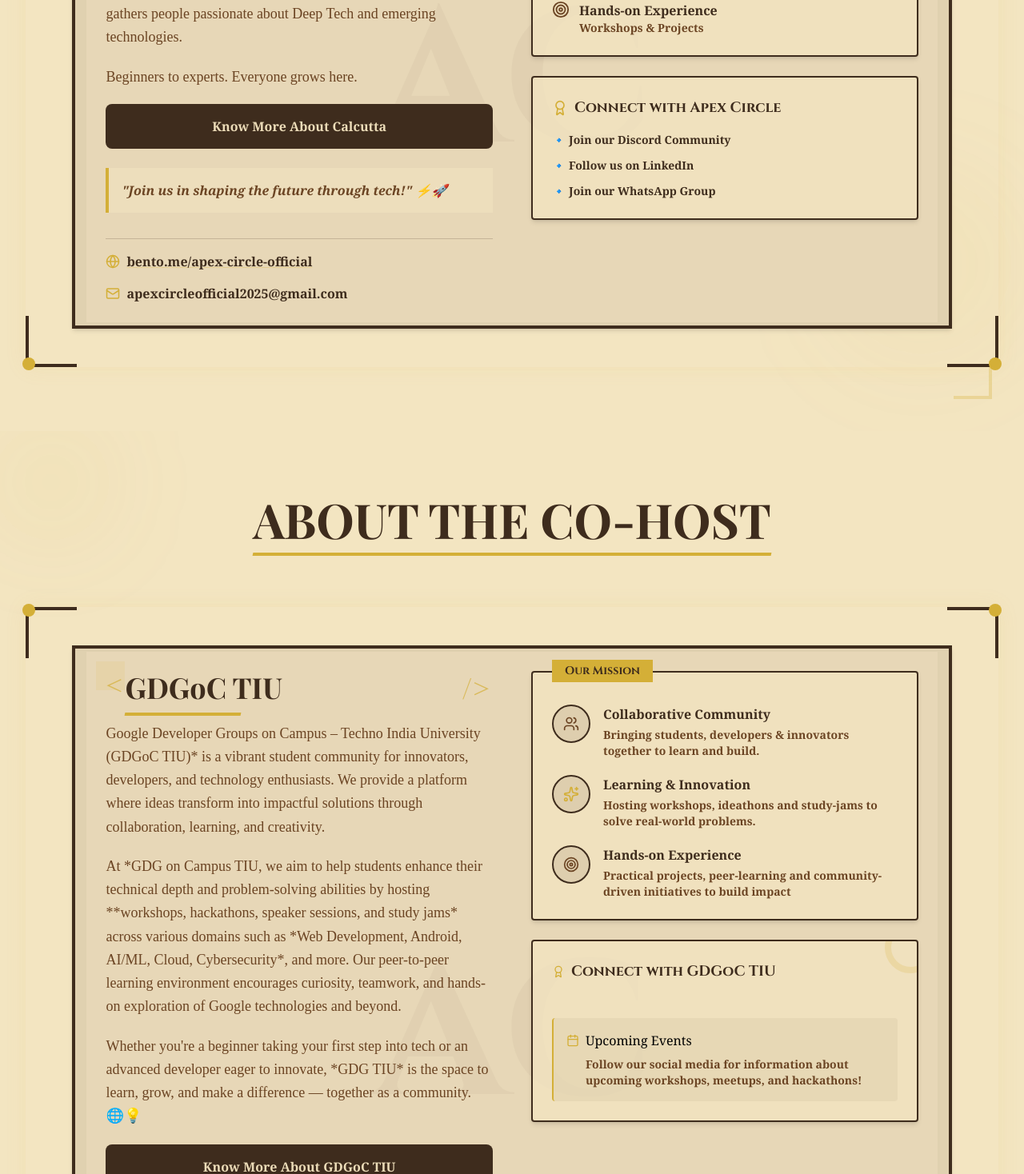
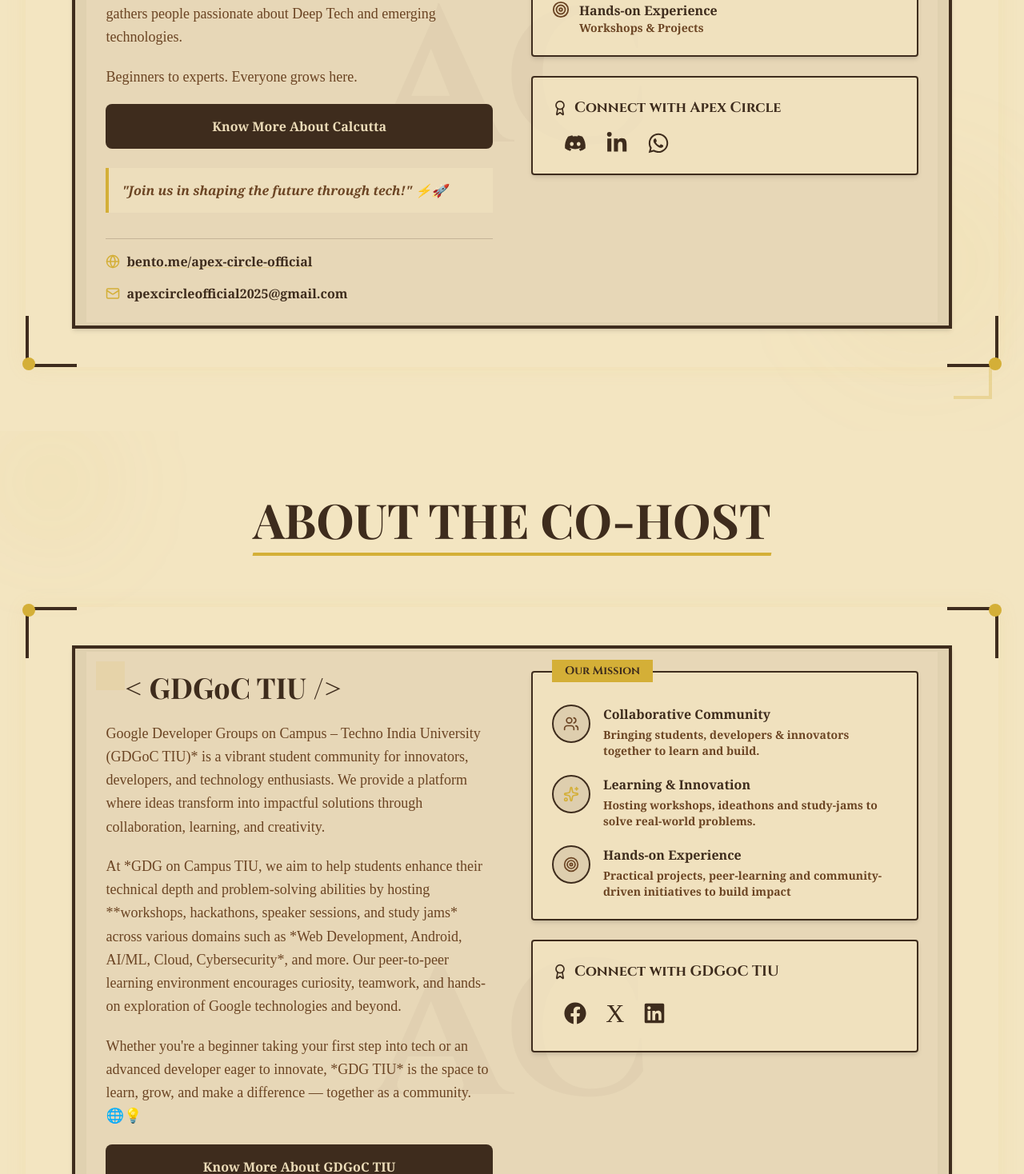
Before and after one commit to NexGenStudioDev/apex-circle-calcutta-hacks, a React (Vite) app: page / in a window 1280 px wide. Shown: the part 6882-8350 px from the top of the page at 80% size. Built offline with nearby package versions, Linux system fonts and the light colour scheme; a web font is replaced by a local one.

Commit message:
fix: improve code readability and update social media links in various components

```diff
--- a/src/Section/Cohost.jsx
+++ b/src/Section/Cohost.jsx
@@ -3,6 +3,13 @@
 import OrnateBorder from '../components/OrnateBorder';
 import { VintageCard } from './Tracks';
 import { Link } from 'react-router-dom';
+
+import {
+
+  FaFacebook,
+  FaLinkedin,
+  FaWhatsapp,
+} from 'react-icons/fa';
 
 const Cohost = () => (
   <section id="cohost" className="py-14 sm:py-16 md:py-20 relative bg-[#F4E5C2]/20 overflow-hidden">
@@ -14,7 +21,7 @@
       <div className="text-center mb-8 sm:mb-16">
         <h2 className="font-display text-3xl sm:text-5xl md:text-6xl font-bold text-[#3E2C1D] mb-4 relative inline-block">
           ABOUT THE CO-HOST
-          <div className="absolute -bottom-4 left-0 w-full h-1 bg-[#D4AF37] transform -skew-x-12"></div>
+          <div className="absolute -bottom-4 left-0 w-full h-1 bg-[#D4AF37] -skew-x-12"></div>
         </h2>
       </div>
 
@@ -32,15 +39,8 @@
                 <div className="absolute bottom-0 right-0 w-3/4 h-3/4 bg-[#D4AF37]/10"></div>
               </div>
 
-              <h3 className="font-display text-2xl sm:text-4xl font-bold text-[#3E2C1D] mb-4 sm:mb-6 relative group">
-                <span className="ml-[1rem] sm:ml-[1.5rem]"> GDGoC TIU</span>
-                <span className="absolute left-0 top-[40%] -translate-y-1/2 text-[#D4AF37] opacity-70">
-                  &lt;{' '}
-                </span>
-                <span className="absolute right-2 sm:right-1 top-1/2 -translate-y-1/2 text-[#D4AF37] opacity-70">
-                  /&gt;
-                </span>
-                <div className="absolute -bottom-3 sm:-bottom-4 left-3 sm:left-6 w-[30%] h-1 bg-[#D4AF37] transform -skew-x-12"></div>
+              <h3 className="font-display text-2xl sm:text-4xl font-bold text-[#3E2C1D] mb-6">
+                <span className="ml-6">&lt; GDGoC TIU /&gt;</span>
               </h3>
 
               <div className="font-serif space-y-3 sm:space-y-5">
@@ -164,28 +164,38 @@
                 </div>
               </div>
 
-              {/* Social section */}
-              <div className="relative bg-[#F4E5C2]/70 p-4 sm:p-6 border-2 border-[#3E2C1D] rounded-sm shadow-md overflow-hidden">
-                <div className="absolute -top-4 sm:-top-6 -right-4 sm:-right-6 w-10 sm:w-16 h-10 sm:h-16 border-4 sm:border-8 border-[#D4AF37]/20 rounded-full"></div>
-                <div className="relative">
-                  <h4 className="font-display text-base sm:text-lg font-bold text-[#3E2C1D] mb-3 sm:mb-5 flex items-center">
-                    <Award size={16} sm:size={20} className="mr-1 sm:mr-2 text-[#D4AF37]" />
-                    Connect with GDGoC TIU
-                  </h4>
-                  <div className="flex gap-2 sm:gap-4 mb-4 sm:mb-6 flex-wrap">
-                    {/* Social links unchanged (svg size can be made responsive as above) */}
-                    {/* ... */}
-                  </div>
-                  <div className="mt-4 mb-0 bg-[#3E2C1D]/5 p-2 sm:p-4 rounded-sm border-l-2 border-[#D4AF37]">
-                    <div className="flex items-center gap-1 sm:gap-2 mb-1 sm:mb-2">
-                      <Calendar size={16} sm:size={18} className="text-[#D4AF37]" />
-                      <span className="font-serif font-medium">Upcoming Events </span>
-                    </div>
-                    <div className="font-serif text-xs sm:text-sm text-[#6B4423] pl-4 sm:pl-6">
-                      Follow our social media for information about upcoming workshops, meetups, and
-                      hackathons!
-                    </div>
-                  </div>
+              <div className="relative bg-[#F4E5C2]/70 p-6 border-2 border-[#3E2C1D] rounded-sm shadow-md overflow-hidden">
+                <h4 className="font-display text-lg font-bold text-[#3E2C1D] mb-4 flex items-center">
+                  <Award size={20} className="mr-2 text-[##3e2c1d]" /> Connect with GDGoC TIU
+                </h4>
+
+                <div className="px-[1.2vw] flex gap-[1.5rem] font-serif">
+                  <a
+                    href="https://www.facebook.com/gdsctiu"
+                    target="_blank"
+                    rel="noopener noreferrer"
+                    className="text-sm text-[#3E2C1D] hover:underline flex items-center gap-2"
+                  >
+                    <FaFacebook size={28} className="text-[##3e2c1d]" />
+                  </a>
+
+                  <a
+                    href="https://x.com/gdsc_tiu"
+                    target="_blank"
+                    rel="noopener noreferrer"
+                    className="text-sm text-[#3E2C1D] hover:underline flex items-center gap-2"
+                  >
+                    <p className='text-[#3E2C1D] text-[2rem]'>X</p>
+                  </a>
+
+                  <a
+                    href="https://www.linkedin.com/company/gdsc-tiu"
+                    target="_blank"
+                    rel="noopener noreferrer"
+                    className="text-sm text-[#3E2C1D] hover:underline flex items-center gap-2"
+                  >
+                    <FaLinkedin size={28} className="text-[##3e2c1d]" />
+                  </a>
                 </div>
               </div>
             </div>
--- a/src/Section/Host.jsx
+++ b/src/Section/Host.jsx
@@ -1,5 +1,13 @@
 import React from 'react';
 import { Mail, Target, Sparkles, Users, Globe, Award } from 'lucide-react';
+import {
+  FaDiscord,
+  FaGithub,
+  FaInstagram,
+  FaLinkedinIn,
+  FaTwitterSquare,
+  FaWhatsapp,
+} from 'react-icons/fa';
 import OrnateBorder from '../components/OrnateBorder';
 import { VintageCard } from './Tracks';
 import { Link } from 'react-router-dom';
@@ -131,35 +139,35 @@
               {/* Social Section */}
               <div className="relative bg-[#F4E5C2]/70 p-6 border-2 border-[#3E2C1D] rounded-sm shadow-md overflow-hidden">
                 <h4 className="font-display text-lg font-bold text-[#3E2C1D] mb-4 flex items-center">
-                  <Award size={20} className="mr-2 text-[#D4AF37]" /> Connect with Apex Circle
+                  <Award size={20} className="mr-2 text-[##3e2c1d]" /> Connect with Apex Circle
                 </h4>
 
-                <div className="flex flex-col gap-3 font-serif">
+                <div className="px-[1.2vw] flex gap-[1.5rem] font-serif">
                   <a
                     href="https://discord.com/channels/1430501551306444844/1430503120500166729"
                     target="_blank"
                     rel="noopener noreferrer"
-                    className="text-sm text-[#3E2C1D] hover:underline"
+                    className="text-sm text-[#3E2C1D] hover:underline flex items-center gap-2"
                   >
-                    🔹 Join our Discord Community
+                    <FaDiscord size={28} className="text-[##3e2c1d]" />
                   </a>
 
                   <a
                     href="https://www.linkedin.com/company/apex-circle-official/posts/?feedView=all"
                     target="_blank"
                     rel="noopener noreferrer"
-                    className="text-sm text-[#3E2C1D] hover:underline"
+                    className="text-sm text-[#3E2C1D] hover:underline flex items-center gap-2"
                   >
-                    🔹 Follow us on LinkedIn
+                    <FaLinkedinIn size={28} className="text-[##3e2c1d]" />
                   </a>
 
                   <a
                     href="https://chat.whatsapp.com/ENhpfDXhjnF1x72DbMLcne?mode=wwc"
                     target="_blank"
                     rel="noopener noreferrer"
-                    className="text-sm text-[#3E2C1D] hover:underline"
+                    className="text-sm text-[#3E2C1D] hover:underline flex items-center gap-2"
                   >
-                    🔹 Join our WhatsApp Group
+                    <FaWhatsapp size={28} className="text-[##3e2c1d]" />
                   </a>
                 </div>
               </div>
--- a/src/Section/Timeline.jsx
+++ b/src/Section/Timeline.jsx
@@ -49,8 +49,7 @@
         <div className="text-center mb-16">
           <h1 className="text-4xl md:text-5xl font-bold text-[#3f2e1f] mb-4">Event Timeline</h1>
           <p className="text-xl text-[#5d4b31] max-w-2xl mx-auto">
-
-            Your guide to all activities during Calcutta {" "} &lt;Hacks/&gt;
+            Your guide to all activities during Calcutta &lt;Hacks/&gt;
           </p>
         </div>
 
@@ -58,9 +57,7 @@
           <div className="flex items-center space-x-4">
             <FaCalendarAlt className="text-2xl text-[#3e2d1c]" />
             <div className="text-lg font-bold text-[#3e2d1c]">
-
               {activeTab === 0 ? 'December 13, 2025' : 'December 14, 2025'}
-
             </div>
           </div>
         </div>
--- a/src/Them/Theme.jsx
+++ b/src/Them/Theme.jsx
@@ -13,9 +13,7 @@
 
   requestAnimationFrame(raf);
 
-
-
-  gsap.ticker.add((time) => {
+  gsap.ticker.add(time => {
     lenis.raf(time * 1000);
   });
 
```
Also changed, not shown: src/page/ContactPage.jsx (+29 -40 lines), src/assets/Icon/.xyz.png.
